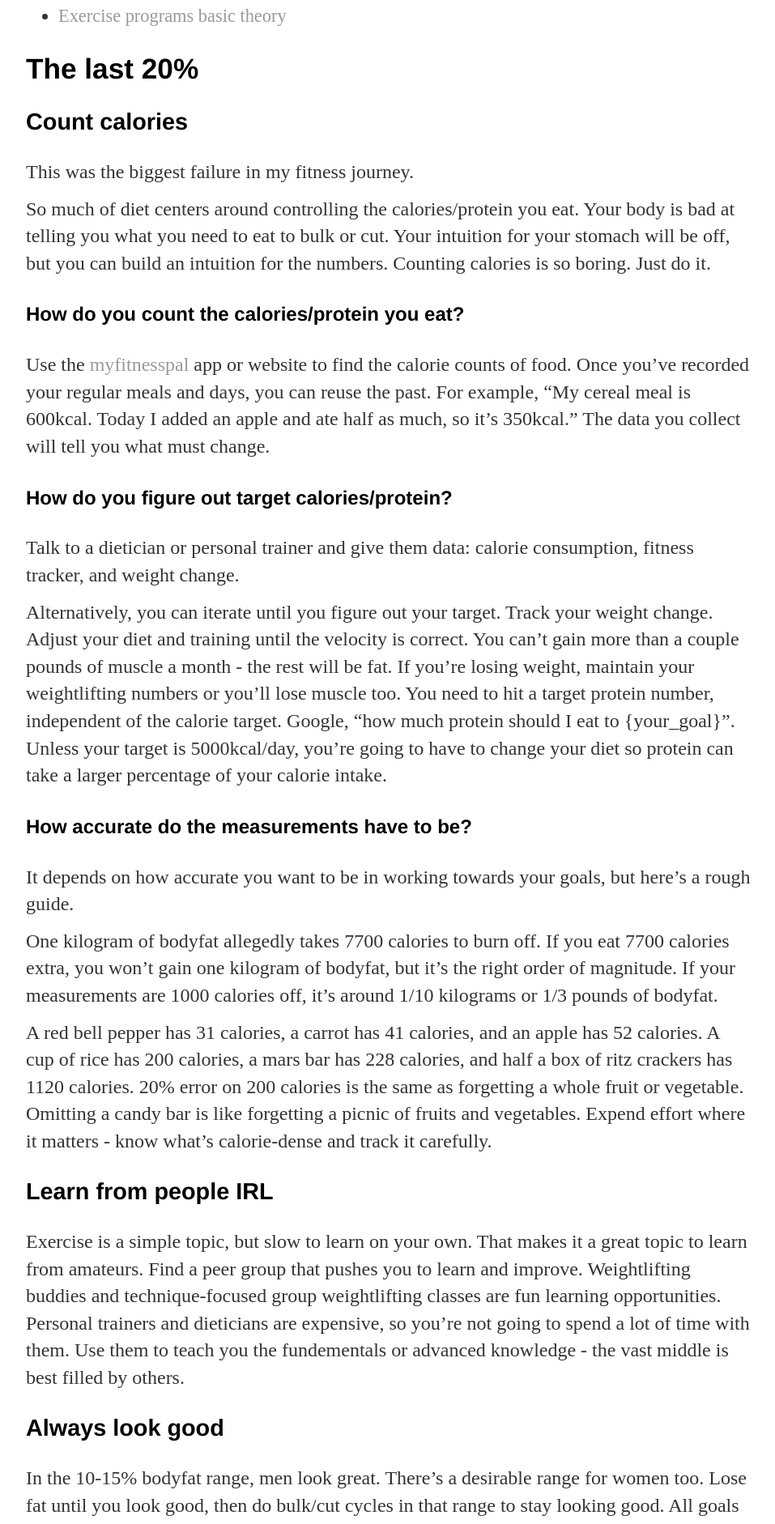
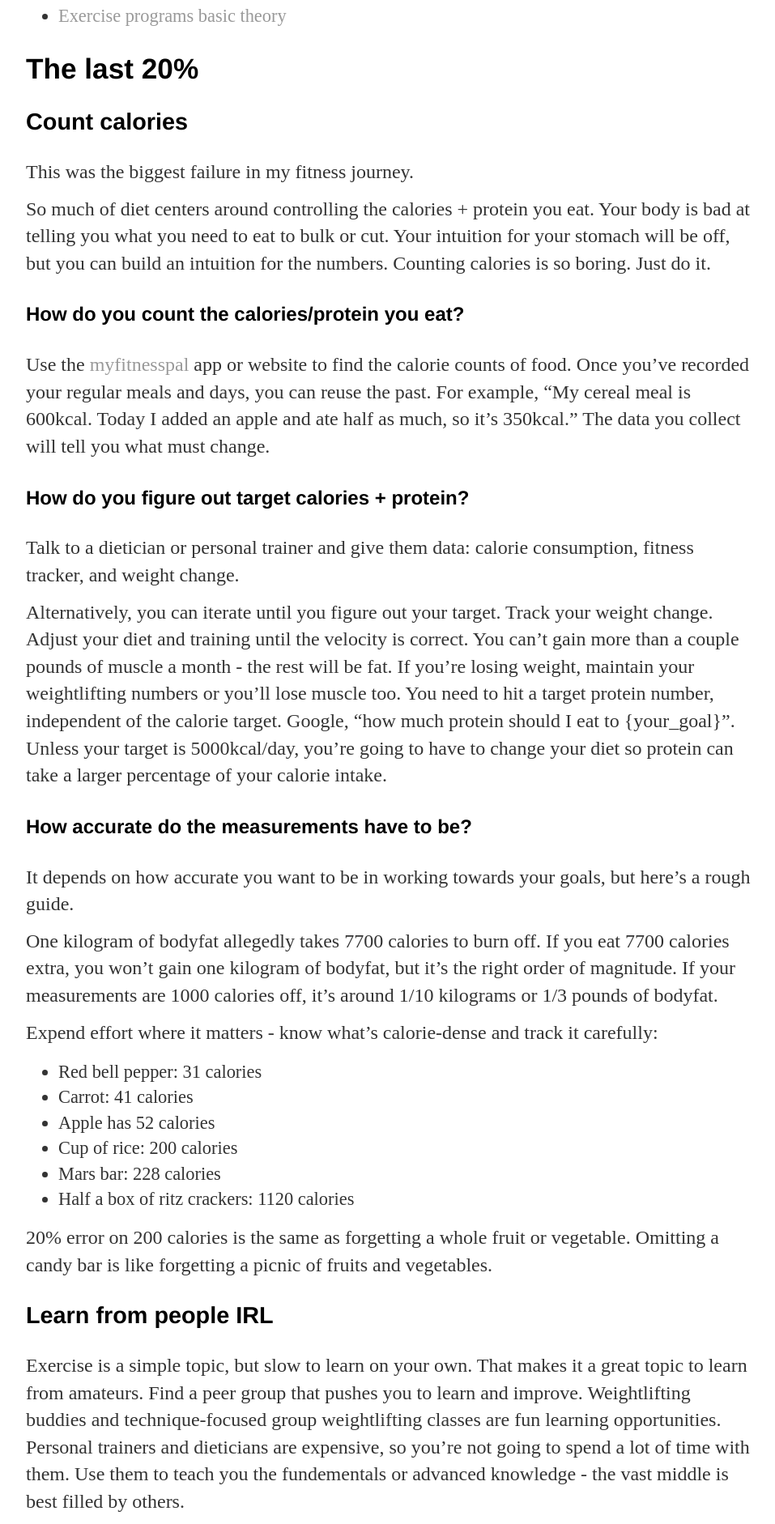
Before and after one commit to curiousest/curiousest.github.io, a Jekyll site: the page built from _posts/2020-01-31-fitness-noob.md, in a window 1280 px wide. Shown: the part 1434-3316 px from the top of the page at 81% size, without its empty margins (160-1117 px from the left). Built offline with Jekyll 4.4.1, drawn with Linux system fonts in a browser that asks for light colours.

Commit message:
Finished 'How I speak product' article. css changes for collapsible markdown. Rewording of diet/fitness articles.

```diff
--- a/_posts/2020-01-31-fitness-noob.md
+++ b/_posts/2020-01-31-fitness-noob.md
@@ -44,13 +44,13 @@ Here's a good self-study start:
 
 This was the biggest failure in my fitness journey.
 
-So much of diet centers around controlling the calories/protein you eat. Your body is bad at telling you what you need to eat to bulk or cut. Your intuition for your stomach will be off, but you can build an intuition for the numbers. Counting calories is so boring. Just do it.
+So much of diet centers around controlling the calories + protein you eat. Your body is bad at telling you what you need to eat to bulk or cut. Your intuition for your stomach will be off, but you can build an intuition for the numbers. Counting calories is so boring. Just do it.
 
 #### How do you count the calories/protein you eat?
 
 Use the [myfitnesspal](https://www.myfitnesspal.com/food/search) app or website to find the calorie counts of food. Once you've recorded your regular meals and days, you can reuse the past. For example, "My cereal meal is 600kcal. Today I added an apple and ate half as much, so it's 350kcal." The data you collect will tell you what must change.
 
-#### How do you figure out target calories/protein?
+#### How do you figure out target calories + protein?
 
 Talk to a dietician or personal trainer and give them data: calorie consumption, fitness tracker, and weight change.
 
@@ -62,7 +62,16 @@ It depends on how accurate you want to be in working towards your goals, but her
 
 One kilogram of bodyfat allegedly takes 7700 calories to burn off. If you eat 7700 calories extra, you won't gain one kilogram of bodyfat, but it's the right order of magnitude. If your measurements are 1000 calories off, it's around 1/10 kilograms or 1/3 pounds of bodyfat.
 
-A red bell pepper has 31 calories, a carrot has 41 calories, and an apple has 52 calories. A cup of rice has 200 calories, a mars bar has 228 calories, and half a box of ritz crackers has 1120 calories. 20% error on 200 calories is the same as forgetting a whole fruit or vegetable. Omitting a candy bar is like forgetting a picnic of fruits and vegetables. Expend effort where it matters - know what's calorie-dense and track it carefully.
+Expend effort where it matters - know what's calorie-dense and track it carefully:
+
+* Red bell pepper: 31 calories
+* Carrot: 41 calories
+* Apple has 52 calories
+* Cup of rice: 200 calories
+* Mars bar: 228 calories
+* Half a box of ritz crackers: 1120 calories
+
+20% error on 200 calories is the same as forgetting a whole fruit or vegetable. Omitting a candy bar is like forgetting a picnic of fruits and vegetables.
 
 ### Learn from people IRL
 
--- a/css/main.css
+++ b/css/main.css
@@ -74,6 +74,13 @@ p {
     margin-top: 0.5em;
     margin-bottom: 0.5em;
 }
+details {
+    font-size: 1.5em;
+    line-height: 1.4em;
+    color: #333;
+    margin-top: 0.5em;
+    margin-bottom: 0.5em;
+}
 table {
     font-size: 1.5em;
     border-spacing: 0.5em;
```
Also changed, not shown: _posts/2020-02-24-diet.md (+2 -2 lines), _posts/2020-04-25-how-i-speak-product.md (deleted, +0 -170 lines), _posts/2020-05-25-how-i-speak-product.md (added, +156 -0 lines).
